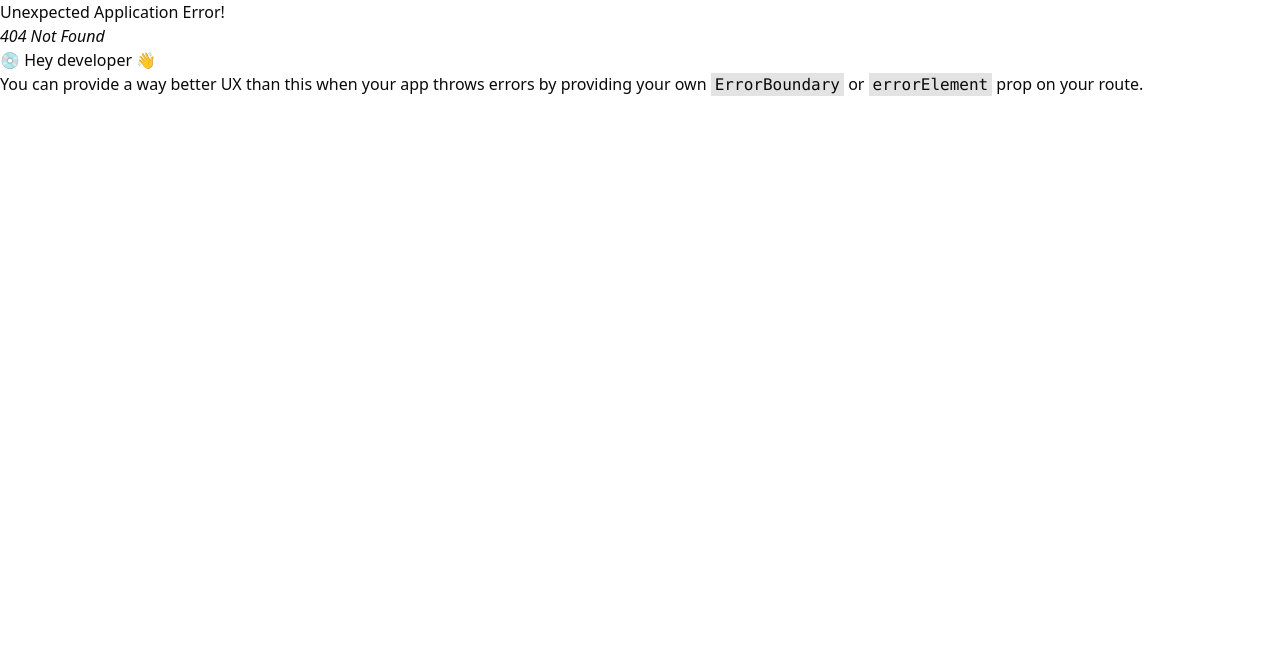
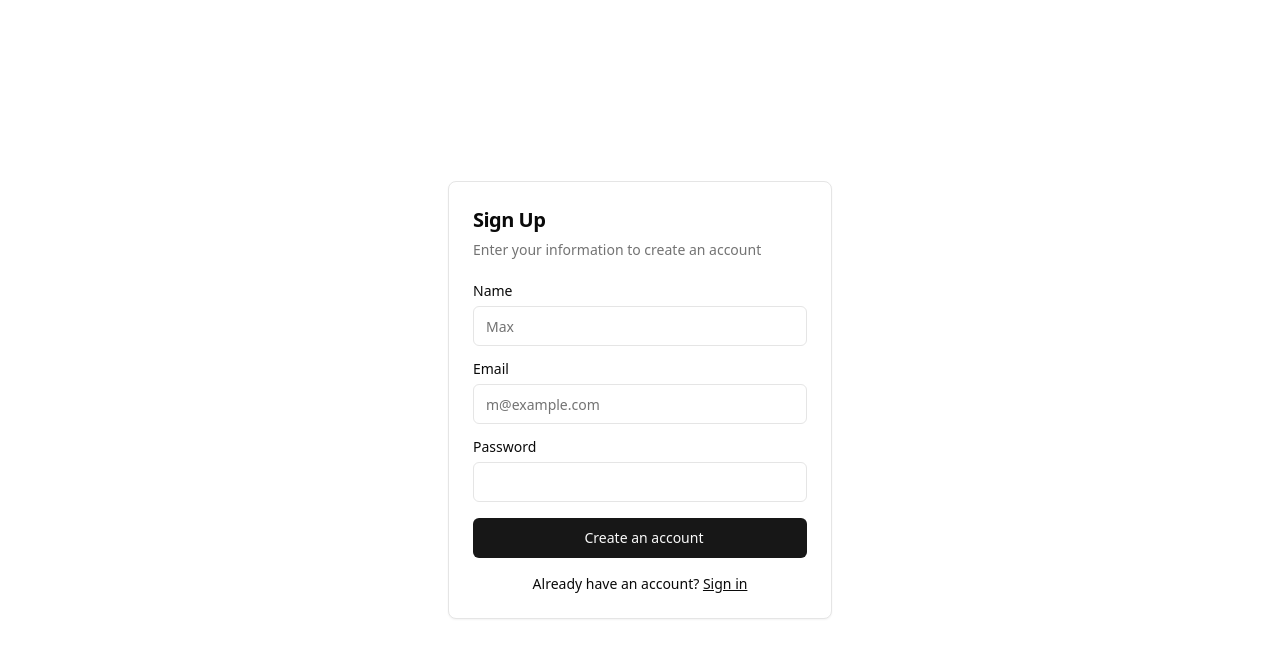
Before and after one commit to KisanD13/elib-dashboard, a React (Vite) app: page /register in a window 1280 px wide. Before the commit this address had no page. Shown: the top 658 px of the page. Built offline with nearby package versions, Linux system fonts and the light colour scheme.

Commit message:
add register page

```diff
--- a/src/pages/LoginPage.tsx
+++ b/src/pages/LoginPage.tsx
@@ -9,6 +9,7 @@
 } from "@/components/ui/card";
 import { Input } from "@/components/ui/input";
 import { Label } from "@/components/ui/label";
+import { Link } from "react-router-dom";
 
 const LoginPage = () => {
   return (
@@ -49,21 +50,21 @@
         <CardFooter>
           <div className="w-full">
             <Button
-            // onClick={handleLoginSubmit}
-            // className="w-full"
-            // disabled={mutation.isPending}
+              // onClick={handleLoginSubmit}
+              className="w-full"
+              // disabled={mutation.isPending}
             >
               {/* {mutation.isPending && <LoaderCircle className="animate-spin" />} */}
 
               <span className="ml-2">Sign in</span>
             </Button>
 
-            {/* <div className="mt-4 text-center text-sm">
-            Don't have an account?{" "}
-            <Link to={"/auth/register"} className="underline">
-              Sign up
-            </Link>
-          </div> */}
+            <div className="mt-4 text-center text-sm">
+              Don't have an account?{" "}
+              <Link to={"/register"} className="underline">
+                Sign up
+              </Link>
+            </div>
           </div>
         </CardFooter>
       </Card>
--- /dev/null
+++ b/src/pages/RegisterPage.tsx
@@ -0,0 +1,80 @@
+import { Button } from "@/components/ui/button";
+import {
+  Card,
+  CardContent,
+  CardDescription,
+  CardHeader,
+  CardTitle,
+} from "@/components/ui/card";
+import { Input } from "@/components/ui/input";
+import { Label } from "@/components/ui/label";
+import { Link } from "react-router-dom";
+
+const RegisterPage = () => {
+  return (
+    <section className="flex justify-center items-center h-screen">
+      <Card className="w-full max-w-sm">
+        <CardHeader>
+          <CardTitle className="text-xl">Sign Up</CardTitle>
+          <CardDescription>
+            Enter your information to create an account
+          </CardDescription>
+          {/* {mutation.isError && (
+            <span className="text-red-500 text-sm">
+              {"Something went wrong"}
+            </span>
+          )} */}
+        </CardHeader>
+        <CardContent>
+          <div className="grid gap-4">
+            <div className="grid gap-2">
+              <Label htmlFor="name">Name</Label>
+              <Input
+                //   ref={nameRef}
+                id="name"
+                placeholder="Max"
+                required
+              />
+            </div>
+            <div className="grid gap-2">
+              <Label htmlFor="email">Email</Label>
+              <Input
+                // ref={emailRef}
+                id="email"
+                type="email"
+                placeholder="m@example.com"
+                required
+              />
+            </div>
+            <div className="grid gap-2">
+              <Label htmlFor="password">Password</Label>
+              <Input
+                //   ref={passwordRef}
+                id="password"
+                type="password"
+              />
+            </div>
+
+            <Button
+            //   onClick={handleRegisterSubmit}
+            //   className="w-full"
+            //   disabled={mutation.isPending}
+            >
+              {/* {mutation.isPending && <LoaderCircle className="animate-spin" />} */}
+
+              <span className="ml-2">Create an account</span>
+            </Button>
+          </div>
+          <div className="mt-4 text-center text-sm">
+            Already have an account?{" "}
+            <Link to={"/auth/login"} className="underline">
+              Sign in
+            </Link>
+          </div>
+        </CardContent>
+      </Card>
+    </section>
+  );
+};
+
+export default RegisterPage;
--- a/src/router.tsx
+++ b/src/router.tsx
@@ -1,6 +1,7 @@
 import { createBrowserRouter } from "react-router-dom";
 import Home from "@/pages/Home";
 import LoginPage from "@/pages/LoginPage";
+import RegisterPage from "./pages/RegisterPage";
 
 const router = createBrowserRouter([
   {
@@ -11,6 +12,10 @@
     path: "/login",
     element: <LoginPage />,
   },
+  {
+    path: "/register",
+    element: <RegisterPage />,
+  },
 ]);
 
 export default router;
```
